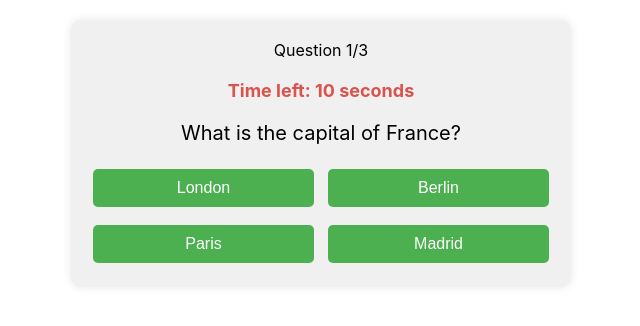
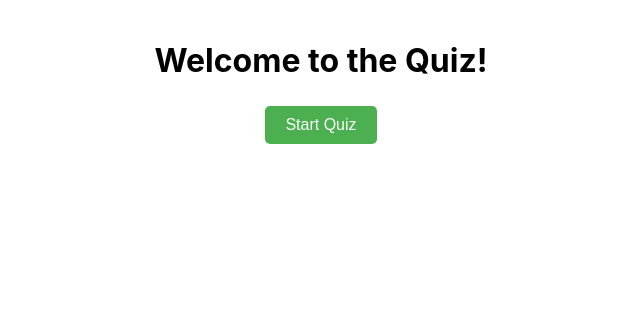
Before and after one commit to Nitish-Kumar-T/Quiz-App-React, a React (Vite) app: page / in a window 1280 px wide. Shown: the top 326 px of the page, without its empty margins (319-959 px from the left). Built offline with nearby package versions, Linux system fonts and the light colour scheme.

Commit message:
Added different type of questions and feedback section

```diff
--- a/src/App.css
+++ b/src/App.css
@@ -1,6 +1,6 @@
 .App {
   text-align: center;
-  max-width: 500px;
+  max-width: 600px;
   margin: 0 auto;
   padding: 20px;
 }
@@ -12,19 +12,10 @@
   box-shadow: 0 0 10px rgba(0, 0, 0, 0.1);
 }
 
-.question-count {
-  margin-bottom: 20px;
-}
-
-.timer {
-  font-size: 18px;
-  font-weight: bold;
-  color: #d9534f;
-  margin-bottom: 20px;
-}
-
-.question-text {
-  font-size: 20px;
+.quiz-header {
+  display: flex;
+  justify-content: space-between;
+  align-items: center;
   margin-bottom: 20px;
 }
 
@@ -32,6 +23,7 @@
   display: grid;
   grid-template-columns: 1fr 1fr;
   gap: 10px;
+  margin-top: 20px;
 }
 
 button {
@@ -52,3 +44,22 @@ button {
 button:hover {
   background-color: #45a049;
 }
+
+input[type="text"] {
+  width: 100%;
+  padding: 10px;
+  margin: 10px 0;
+  box-sizing: border-box;
+}
+
+.review-section {
+  margin-top: 20px;
+  text-align: left;
+}
+
+.review-question {
+  background-color: #fff;
+  padding: 10px;
+  margin-bottom: 10px;
+  border-radius: 5px;
+}
--- a/src/App.jsx
+++ b/src/App.jsx
@@ -3,19 +3,31 @@ import './App.css';
 
 const questions = [
   {
+    id: 1,
+    type: "multiple-choice",
     question: "What is the capital of France?",
     options: ["London", "Berlin", "Paris", "Madrid"],
     correctAnswer: "Paris"
   },
   {
+    id: 2,
+    type: "true-false",
+    question: "The Earth is flat.",
+    options: ["True", "False"],
+    correctAnswer: "False"
+  },
+  {
+    id: 3,
+    type: "multiple-choice",
     question: "Which planet is known as the Red Planet?",
     options: ["Mars", "Jupiter", "Venus", "Saturn"],
     correctAnswer: "Mars"
   },
   {
-    question: "What is the largest mammal in the world?",
-    options: ["Elephant", "Blue Whale", "Giraffe", "Hippopotamus"],
-    correctAnswer: "Blue Whale"
+    id: 4,
+    type: "short-answer",
+    question: "What is the chemical symbol for water?",
+    correctAnswer: "H2O"
   }
 ];
 
@@ -23,66 +35,130 @@ function App() {
   const [currentQuestion, setCurrentQuestion] = useState(0);
   const [score, setScore] = useState(0);
   const [showScore, setShowScore] = useState(false);
-  const [timeLeft, setTimeLeft] = useState(15);
+  const [answers, setAnswers] = useState({});
+  const [timeLeft, setTimeLeft] = useState(60);
+  const [quizState, setQuizState] = useState('not-started');
 
   useEffect(() => {
-    const timer = setInterval(() => {
-      setTimeLeft((prevTime) => prevTime - 1);
-    }, 1000);
+    if (quizState === 'in-progress' && timeLeft > 0) {
+      const timer = setTimeout(() => setTimeLeft(timeLeft - 1), 1000);
+      return () => clearTimeout(timer);
+    } else if (timeLeft === 0) {
+      finishQuiz();
+    }
+  }, [timeLeft, quizState]);
 
-    if (timeLeft === 0) {
-      clearInterval(timer);
-      moveToNextQuestion();
+  const startQuiz = () => {
+    setQuizState('in-progress');
+    setTimeLeft(60);
+  };
+
+  const handleAnswerSubmit = (selectedAnswer) => {
+    const currentQuestionData = questions[currentQuestion];
+    const isCorrect = selectedAnswer === currentQuestionData.correctAnswer;
+
+    setAnswers({
+      ...answers,
+      [currentQuestionData.id]: { selectedAnswer, isCorrect }
+    });
+
+    if (isCorrect) {
+      setScore(score + 1);
     }
 
-    return () => clearInterval(timer);
-  }, [timeLeft]);
-
-  const handleAnswerClick = (selectedAnswer) => {
-    if (selectedAnswer === questions[currentQuestion].correctAnswer) {
-      setScore(score + 1);
-    }
-    moveToNextQuestion();
-  };
-
-  const moveToNextQuestion = () => {
     const nextQuestion = currentQuestion + 1;
     if (nextQuestion < questions.length) {
       setCurrentQuestion(nextQuestion);
-      setTimeLeft(15);
     } else {
-      setShowScore(true);
+      finishQuiz();
     }
+  };
+
+  const finishQuiz = () => {
+    setShowScore(true);
+    setQuizState('finished');
   };
 
   const restartQuiz = () => {
     setCurrentQuestion(0);
     setScore(0);
     setShowScore(false);
-    setTimeLeft(15);
+    setAnswers({});
+    setTimeLeft(60);
+    setQuizState('not-started');
   };
+
+  const renderQuestion = () => {
+    const question = questions[currentQuestion];
+    switch (question.type) {
+      case 'multiple-choice':
+      case 'true-false':
+        return (
+          <div className="answer-options">
+            {question.options.map((option, index) => (
+              <button key={index} onClick={() => handleAnswerSubmit(option)}>
+                {option}
+              </button>
+            ))}
+          </div>
+        );
+      case 'short-answer':
+        return (
+          <form onSubmit={(e) => {
+            e.preventDefault();
+            handleAnswerSubmit(e.target.answer.value);
+          }}>
+            <input type="text" name="answer" required />
+            <button type="submit">Submit</button>
+          </form>
+        );
+      default:
+        return null;
+    }
+  };
+
+  const renderReview = () => {
+    return (
+      <div className="review-section">
+        <h2>Review Your Answers</h2>
+        {questions.map((question, index) => (
+          <div key={question.id} className="review-question">
+            <p>Q{index + 1}: {question.question}</p>
+            <p>Your answer: {answers[question.id]?.selectedAnswer || 'Not answered'}</p>
+            <p>Correct answer: {question.correctAnswer}</p>
+            <p>{answers[question.id]?.isCorrect ? '✅ Correct' : '❌ Incorrect'}</p>
+          </div>
+        ))}
+      </div>
+    );
+  };
+
+  if (quizState === 'not-started') {
+    return (
+      <div className="App">
+        <h1>Welcome to the Quiz!</h1>
+        <button onClick={startQuiz}>Start Quiz</button>
+      </div>
+    );
+  }
 
   return (
     <div className="App">
       {showScore ? (
         <div className="score-section">
           <h2>You scored {score} out of {questions.length}</h2>
+          <p>Time taken: {60 - timeLeft} seconds</p>
+          {renderReview()}
           <button onClick={restartQuiz}>Restart Quiz</button>
         </div>
       ) : (
         <div className="question-section">
-          <div className="question-count">
-            <span>Question {currentQuestion + 1}</span>/{questions.length}
+          <div className="quiz-header">
+            <h2>Question {currentQuestion + 1}/{questions.length}</h2>
+            <p>Time left: {timeLeft} seconds</p>
           </div>
-          <div className="timer">Time left: {timeLeft} seconds</div>
-          <div className="question-text">{questions[currentQuestion].question}</div>
-          <div className="answer-options">
-            {questions[currentQuestion].options.map((option, index) => (
-              <button key={index} onClick={() => handleAnswerClick(option)}>
-                {option}
-              </button>
-            ))}
-          </div>
+          <p>{questions[currentQuestion].question}</p>
+          {renderQuestion()}
         </div>
       )}
     </div>
```
